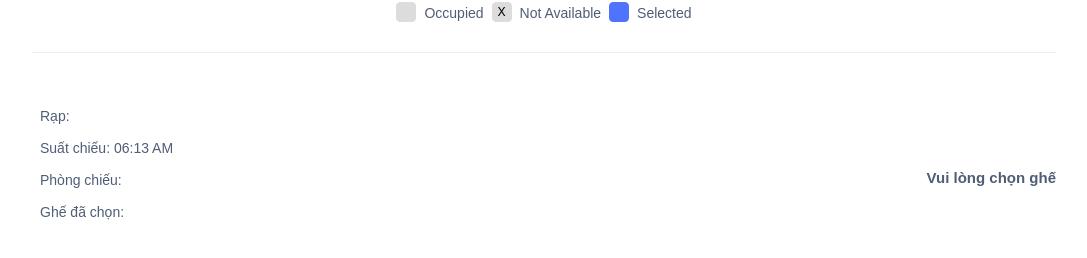
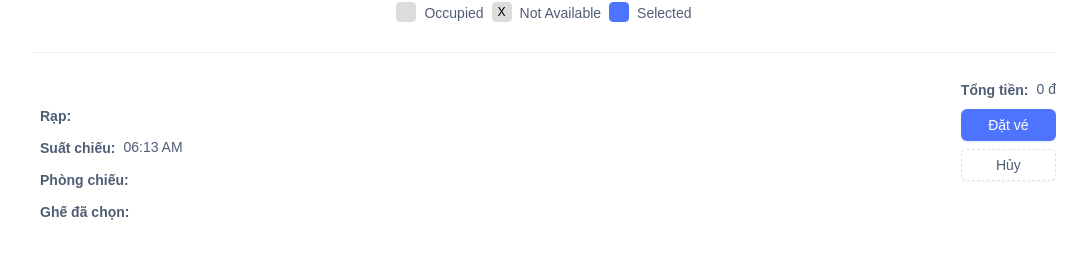
Before and after one commit to dunglv202-dev/techmaster-cinema-fe, a React (Vite) app: page /booking/1 in a window 1280 px wide. Shown: the part 306-564 px from the top of the page, without its empty margins (96-1183 px from the left). Built offline with nearby package versions, Linux system fonts and the light colour scheme; no server answers; the HTML template or start-up script is replaced by a standard one.

Commit message:
finish styling booking page

```diff
--- a/src/components/ScheduleModal/ScheduleModal.tsx
+++ b/src/components/ScheduleModal/ScheduleModal.tsx
@@ -20,6 +20,9 @@ const ScheduleModal = ({ movieId, visible, onClose }: ScheduleModalProps) => {
   const [schedules, setSchedules] = useState<CinemaSchedule[]>([])
 
   useEffect(() => {
+    console.log('movieId', movieId)
+    console.log('location', location)
+    console.log('date', date)
     if (!movieId || !location || !date) return
     const fetchSchedules = async () => {
       setLoading(true)
--- a/src/views/Booking/Booking.tsx
+++ b/src/views/Booking/Booking.tsx
@@ -1,16 +1,19 @@
 import { ScheduleDetails } from '@/models/schedule'
 import SeatSelector from './SeatSelector/SeatSelector'
 import { useEffect, useState } from 'react'
-import { useParams } from 'react-router-dom'
+import { useNavigate, useParams } from 'react-router-dom'
 import { getScheduleDetails } from '@/services/schedule-service'
 import { Seat } from '@/models/seat'
-import { Divider, Image, Space, Typography } from 'antd'
+import { Button, Divider, Image, Space, Typography } from 'antd'
 import moment from 'moment'
+import DescriptorMeta from '@/components/DescriptorMeta'
 
 const Booking = () => {
   const { id } = useParams()
+  const navigate = useNavigate()
   const [details, setDetails] = useState<ScheduleDetails>()
   const [selectedSeats, setSelectedSeats] = useState<Seat[]>([])
+  const ticketTotalPrice = selectedSeats.map((s) => s!.price).reduce((acc, sum) => acc + sum, 0)
 
   useEffect(() => {
     if (!id) return
@@ -28,29 +31,33 @@ const Booking = () => {
       <Divider />
       <SeatSelector seats={details?.seats || []} onChange={setSelectedSeats} />
       <Divider />
-      <Space style={{ display: 'flex', justifyContent: 'space-between' }}>
+      <Space style={{ display: 'flex', justifyContent: 'space-between', alignItems: 'flex-start' }}>
         <Space align='start'>
           <Image src={details?.movie.thumbnail} height={200} preview={false} />
           <Space direction='vertical'>
             <Typography.Title level={3} style={{ margin: 0, fontSize: 15 }}>
               {details?.movie.name}
             </Typography.Title>
-            <Typography.Text>Rạp: {details?.cinema}</Typography.Text>
-            <Typography.Text>
-              Suất chiếu: {moment(details?.start).format('hh:mm A')}
-            </Typography.Text>
-            <Typography.Text>Phòng chiếu: {details?.room}</Typography.Text>
-            <Typography.Text>
-              Ghế đã chọn: {selectedSeats.map((s) => s?.code).join(', ')}
-            </Typography.Text>
+            <DescriptorMeta label='Rạp' content={details?.cinema} />
+            <DescriptorMeta label='Suất chiếu' content={moment(details?.start).format('hh:mm A')} />
+            <DescriptorMeta label='Phòng chiếu' content={details?.room} />
+            <DescriptorMeta
+              label='Ghế đã chọn'
+              content={selectedSeats.map((s) => s?.code).join(', ')}
+            />
           </Space>
         </Space>
-        <Space>
-          <Typography.Title level={3} style={{ margin: 0, fontSize: 15 }}>
-            {selectedSeats.length > 0
-              ? `Tổng tiền: ${selectedSeats.map((s) => s!.price).reduce((acc, sum) => acc + sum)}đ`
-              : 'Vui lòng chọn ghế'}
-          </Typography.Title>
+        <Space direction='vertical'>
+          <DescriptorMeta
+            label='Tổng tiền'
+            content={`${new Intl.NumberFormat().format(ticketTotalPrice)} đ`}
+          />
+          <Button type='primary' style={{ width: '100%' }}>
+            Đặt vé
+          </Button>
+          <Button type='dashed' style={{ width: '100%' }} onClick={() => navigate('/')}>
+            Hủy
+          </Button>
         </Space>
       </Space>
     </>
--- a/src/views/Booking/SeatSelector/Seat.module.css
+++ b/src/views/Booking/SeatSelector/Seat.module.css
@@ -13,6 +13,7 @@
 .seat.small {
   width: 18px;
   height: 18px;
+  cursor: default !important;
 }
 
 .seat:not(.none) {
```
